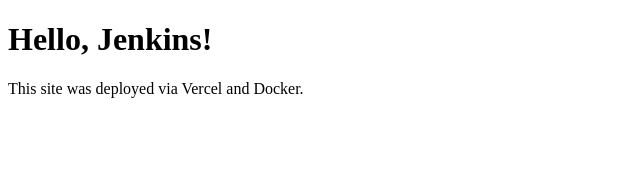
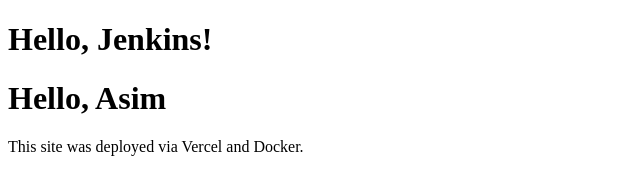
Before and after one commit to asimadeel8/online-presentation, a website: page index.html in a window 1280 px wide. Shown: the whole page, without its empty margins (0-640 px from the left). Drawn offline with Linux system fonts and the light colour scheme.

Commit message:
Third Commit

```diff
--- a/index.html
+++ b/index.html
@@ -5,6 +5,7 @@
 </head>
 <body>
     <h1>Hello, Jenkins!</h1>
+    <h1>Hello, Asim</h1>
     <p>This site was deployed via Vercel and Docker.</p>
 </body>
 </html>
```
